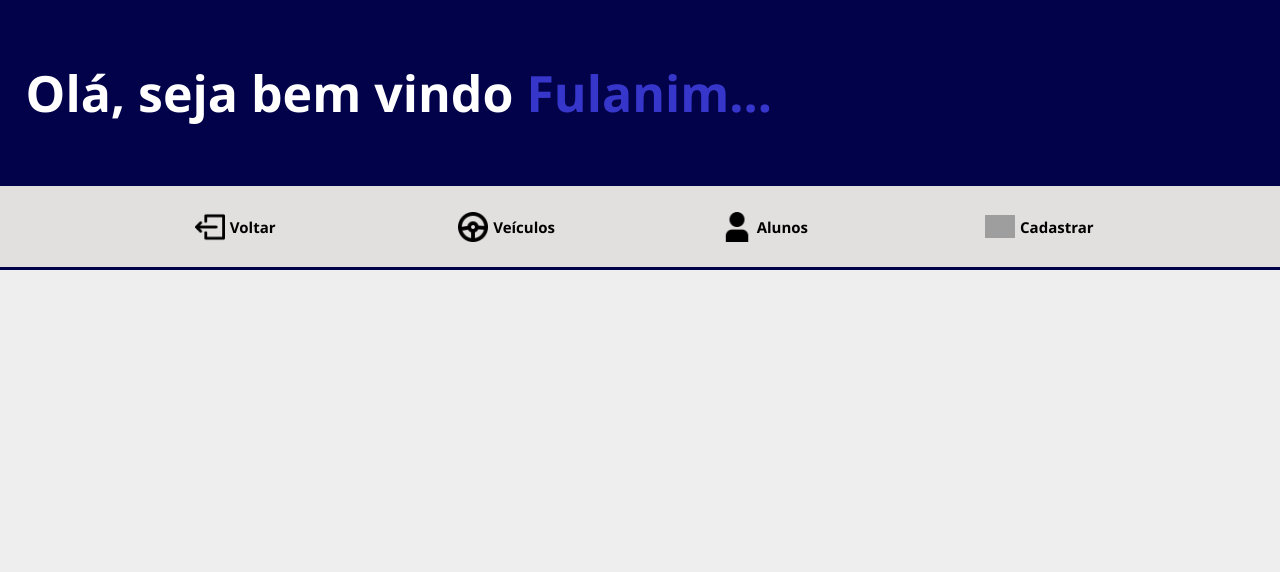
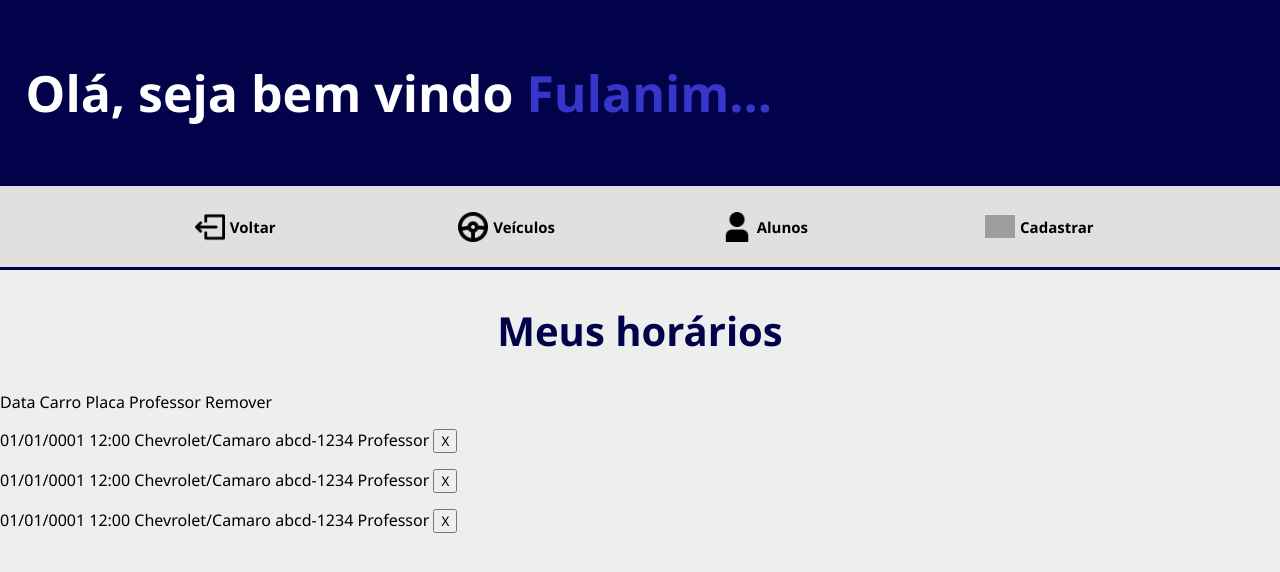
Before and after one commit to DevGuilhermeAraujo/AutoMob-PlataformaParaAutoEscola, a PHP site: page /Instrutor/homeInstrutor.php in a window 1280 px wide. Shown: the top 572 px of the page. Run offline with PHP 8.4, Linux system fonts and the light colour scheme; grey boxes are pictures that could not be loaded.

Commit message:
front.home-Usuario-Instrutor.concluido

```diff
--- a/Instrutor/Instrutor.css
+++ b/Instrutor/Instrutor.css
@@ -55,3 +55,6 @@ input{
     font-size: 18px;
     color: white;
 }
+h2{
+    text-align: center;
+}
--- a/Instrutor/homeInstrutor.php
+++ b/Instrutor/homeInstrutor.php
@@ -17,6 +17,38 @@
         <a href=""><img class="iconeNav" src="../Imgs/icoUsuario.png" alt="icone usuários"> Alunos</a>
         <a href="cadastrar.php"><img class="iconeNav" src="../Imgs/icoCadastro.png" alt="icone de cadastro">Cadastrar</a>
     </div>
-
+    <div class="Agenda">
+            <h2>Meus horários</h2>
+            <div class="titulos">
+                <p>
+                    <span>Data</span>
+                    <span>Carro</span>
+                    <span>Placa</span>
+                    <span>Professor</span>
+                    <span>Remover</span>
+                </p>
+            </div>
+            <p>
+                <span>01/01/0001 12:00</span>
+                <span>Chevrolet/Camaro</span>
+                <span>abcd-1234</span>
+                <span>Professor</span>
+                <button>X</button>
+            </p>
+            <p>
+                <span>01/01/0001 12:00</span>
+                <span>Chevrolet/Camaro</span>
+                <span>abcd-1234</span>
+                <span>Professor</span>
+                <button>X</button>
+            </p>
+            <p>
+                <span>01/01/0001 12:00</span>
+                <span>Chevrolet/Camaro</span>
+                <span>abcd-1234</span>
+                <span>Professor</span>
+                <button>X</button>
+            </p>
+        </div>
 </body>
 </html>
```
